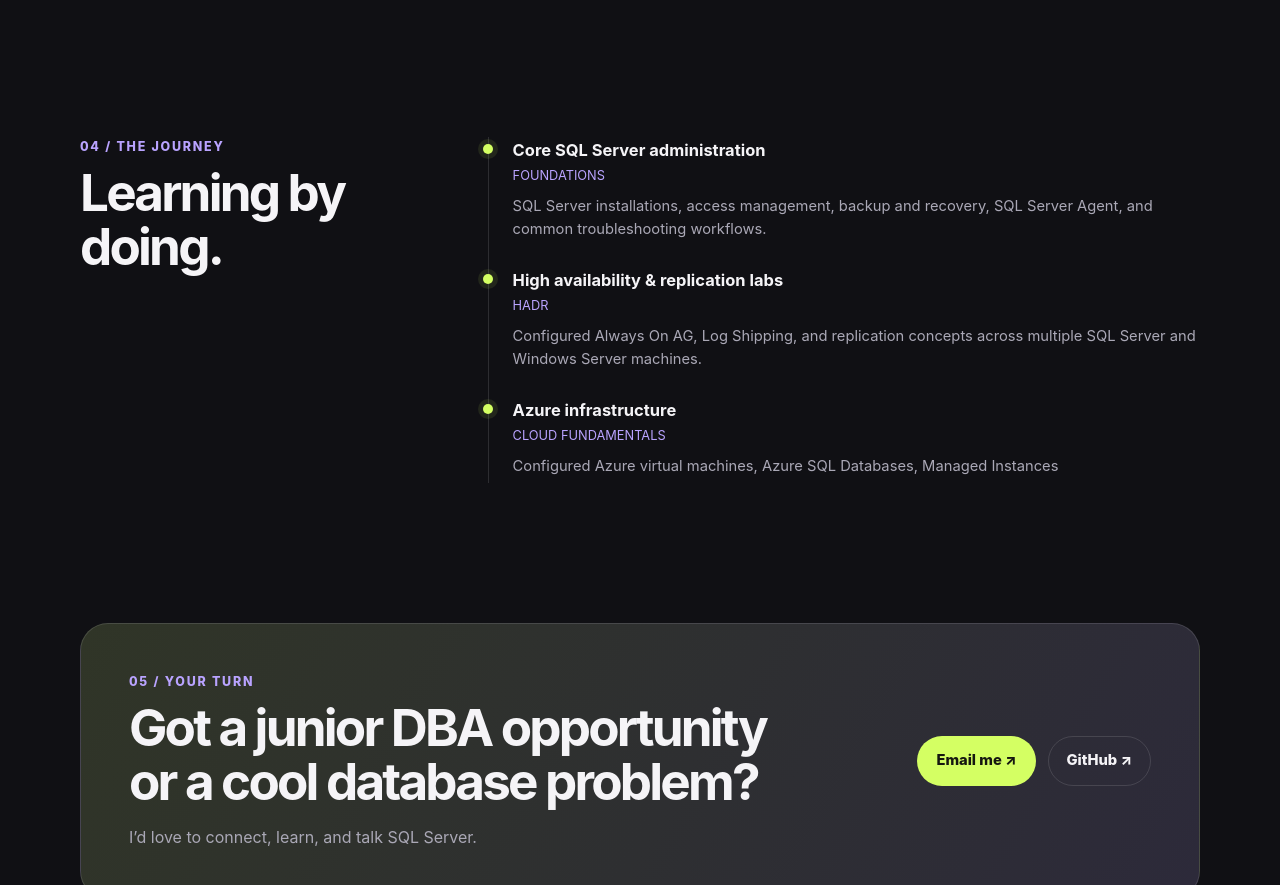
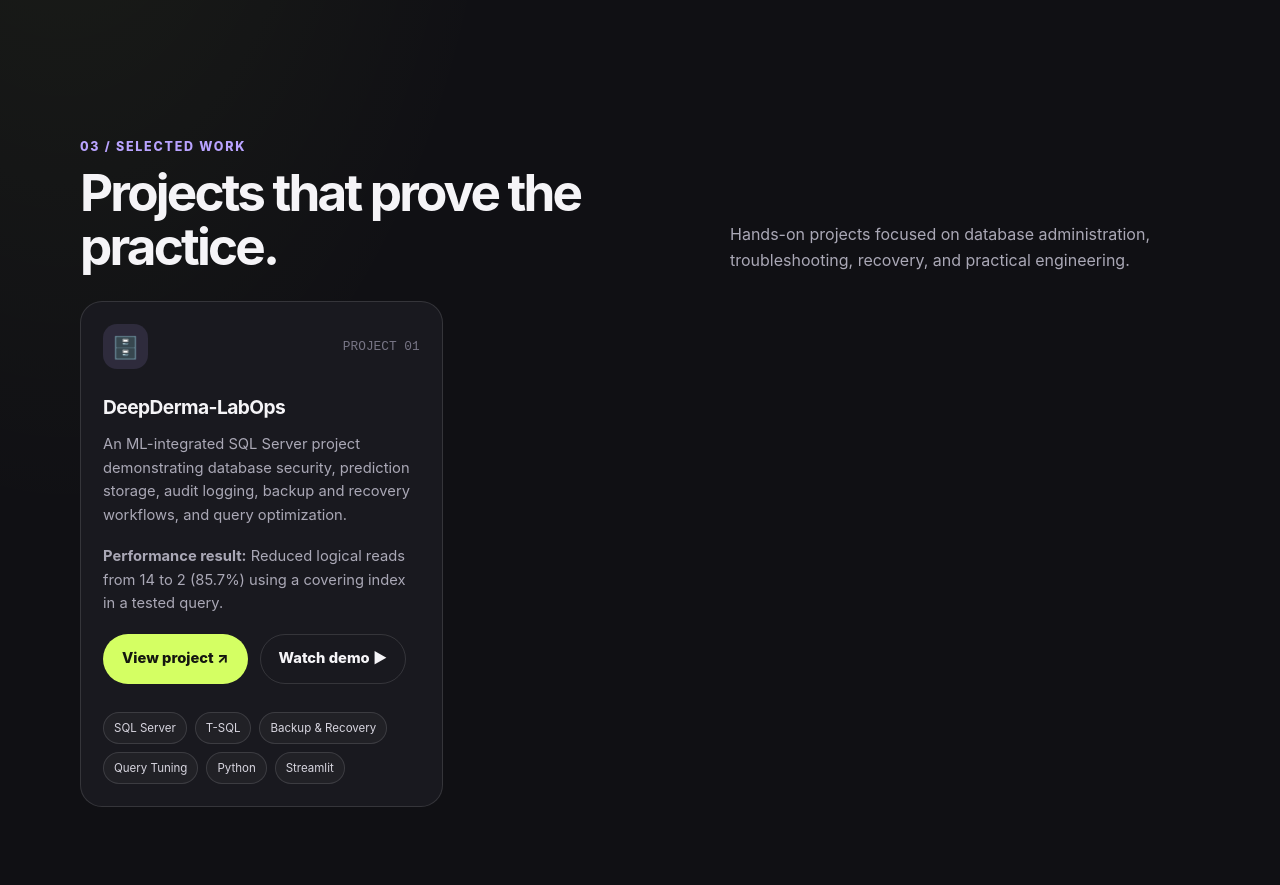
Before and after one commit to MounikaBeera/MounikaBeera.github.io, a plain HTML site: page index.html in a window 1280 px wide. Shown: the part 1722-2607 px from the top of the page. Drawn offline with Linux system fonts and the light colour scheme.

Commit message:
Update index.html

```diff
--- a/index.html
+++ b/index.html
@@ -239,7 +239,72 @@
         <div class="skill"><div class="icon">🛡️</div><strong>Access & Security</strong><small>Logins, users, roles, permissions</small></div>
       </div>
     </section>
+    <section class="section wrap reveal" id="projects">
 
+  <div class="section-head">
+    <div>
+      <div class="kicker">03 / Selected work</div>
+      <h2>Projects that prove the practice.</h2>
+    </div>
+    <p>
+      Hands-on projects focused on database administration,
+      troubleshooting, recovery, and practical engineering.
+    </p>
+  </div>
+
+  <div class="projects">
+    <article class="project">
+      <div class="project-top">
+        <div class="project-icon" aria-hidden="true">🗄️</div>
+        <span class="project-num">PROJECT 01</span>
+      </div>
+
+      <h3>DeepDerma-LabOps</h3>
+
+      <p>
+        An ML-integrated SQL Server project demonstrating database
+        security, prediction storage, audit logging, backup and
+        recovery workflows, and query optimization.
+      </p>
+
+      <p>
+        <strong>Performance result:</strong>
+        Reduced logical reads from 14 to 2 (85.7%) using a
+        covering index in a tested query.
+      </p>
+
+      <div class="hero-actions" style="margin: 0 0 18px;">
+        <a
+          class="button"
+          href="https://github.com/MounikaBeera/DeepDerma-LabOps"
+          target="_blank"
+          rel="noopener noreferrer"
+        >
+          View project ↗
+        </a>
+
+        <a
+          class="button secondary"
+          href="https://github.com/MounikaBeera/DeepDerma-LabOps/blob/main/screenshots/DeepDerma-LabOps-Demo.mp4"
+          target="_blank"
+          rel="noopener noreferrer"
+        >
+          Watch demo ▶
+        </a>
+      </div>
+
+      <div class="tag-row">
+        <span class="tag">SQL Server</span>
+        <span class="tag">T-SQL</span>
+        <span class="tag">Backup & Recovery</span>
+        <span class="tag">Query Tuning</span>
+        <span class="tag">Python</span>
+        <span class="tag">Streamlit</span>
+      </div>
+    </article>
+  </div>
+
+</section>
     <section class="section wrap reveal" id="journey">
       <div class="experience">
         <div>
```
